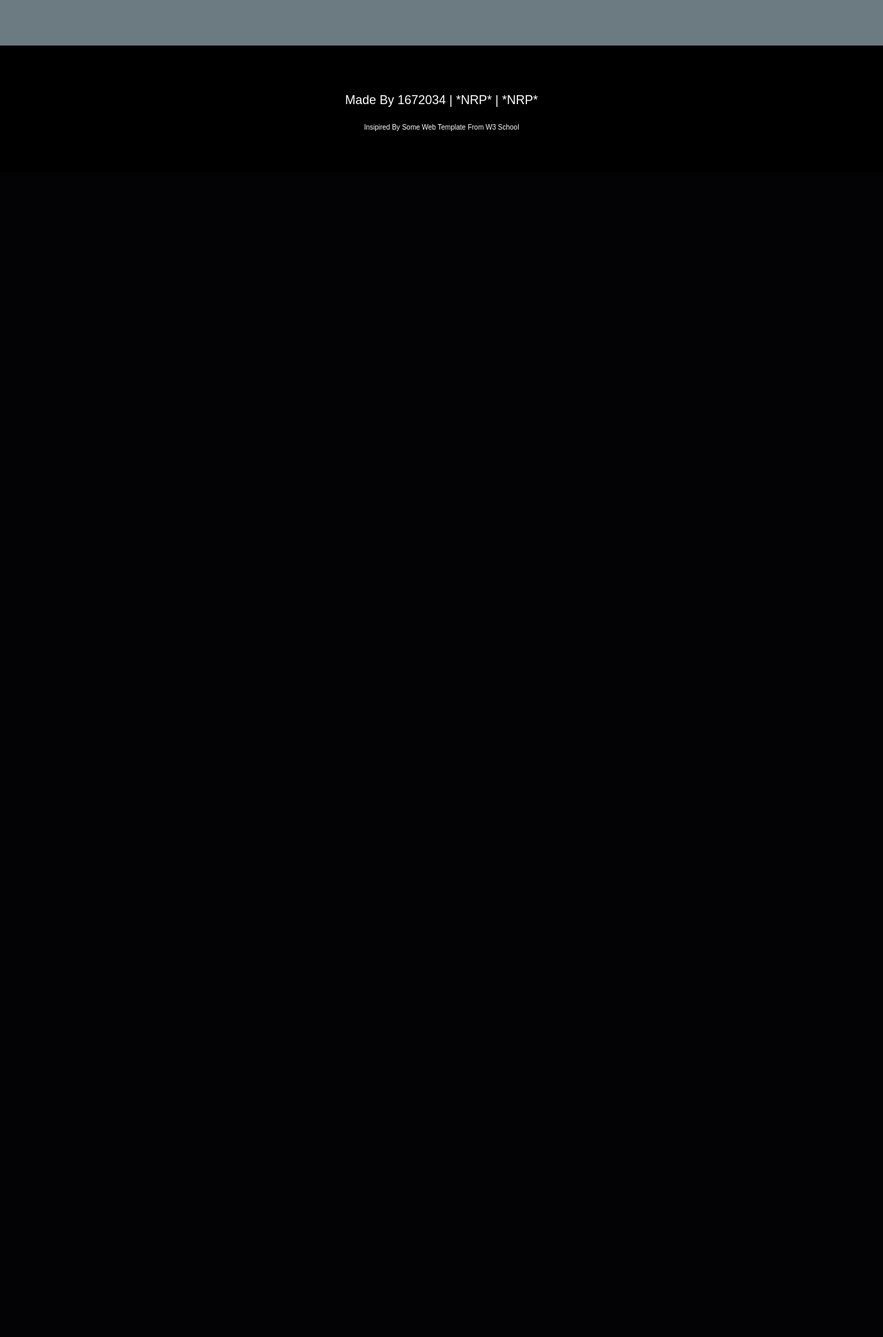
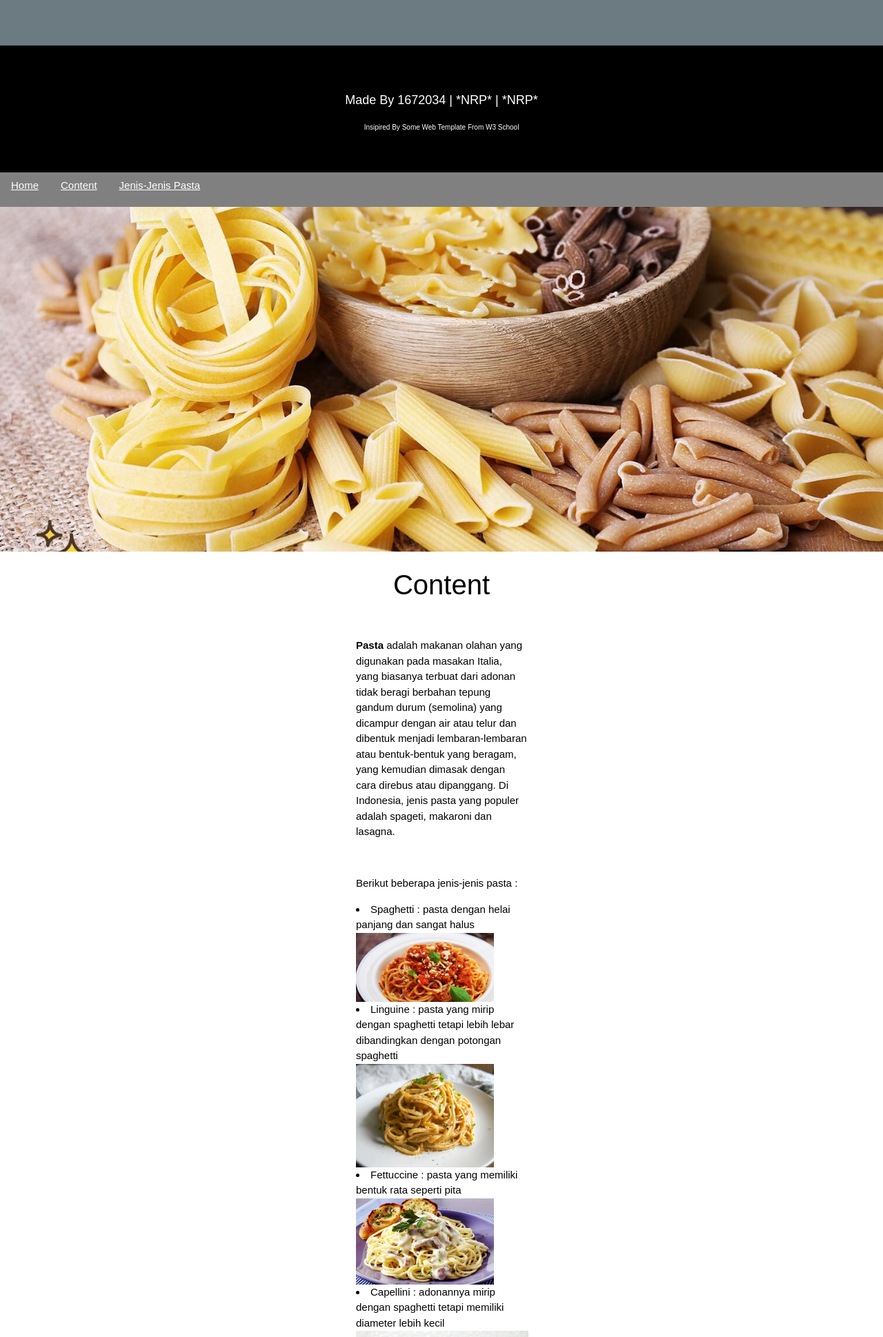
Before and after one commit to alfin7234/uts_pw1, a PHP site: page / in a window 1280 px wide. Shown: the part 2253-4192 px from the top of the page at 69% size. Before the commit the page ends 2443 px from the top, so only its background shows below. Run offline with PHP 8.4, Linux system fonts and the light colour scheme.

Commit message:
Update index.php
menambahkan halaman 2

```diff
--- a/uts6/index.php
+++ b/uts6/index.php
@@ -128,3 +128,63 @@ document.getElementById("myLink").click();
 
 </body>
 </html>
+
+<!-- Halaman 2 -->
+
+<!DOCTYPE html>
+<html>
+    <head>
+        <title>Halaman 2</title>
+        <link rel="stylesheet" href="css/web_style.css">
+    </head>
+    <body>
+        <nav class="nav" class="bar2:hover">
+            <a href="#1" class="bar" class=".bar:hover">Home</a>
+            <a href="#2" class="bar" class=".bar:hover">Content</a>
+            <a href="#3" class="bar" class=".bar:hover">Jenis-Jenis Pasta</a>
+        </nav>
+            <div class="img1">
+            <div class="text">
+            </div>
+        </div>
+            <article class="padding">
+                <h1 size="20px" id="2">Content</h1>
+                <br>
+                <p><b>Pasta</b> adalah makanan olahan yang digunakan pada masakan Italia, yang biasanya terbuat dari adonan tidak beragi berbahan tepung gandum durum (semolina) yang dicampur dengan air atau telur dan dibentuk menjadi lembaran-lembaran atau bentuk-bentuk yang beragam, yang kemudian dimasak dengan cara direbus atau dipanggang. Di Indonesia, jenis pasta yang populer adalah spageti, makaroni dan lasagna.</p>
+                <br>
+                <p id="3">Berikut beberapa jenis-jenis pasta :</p>
+                <table>
+                    <li>Spaghetti : pasta dengan helai panjang dan sangat halus</li>
+                    <img src="images/spaghetti.jpg" width="200px" height="100px">
+                    <li>Linguine : pasta yang mirip dengan spaghetti tetapi lebih lebar dibandingkan dengan potongan spaghetti</li>
+                    <img src="images/linguine.jpg" width="200px" height="150px">
+                    <li>Fettuccine : pasta yang memiliki bentuk rata seperti pita</li>
+                    <img src="images/fettuccine.jpg" width="200px" height="125px">
+                    <li>Capellini : adonannya mirip dengan spaghetti tetapi memiliki diameter lebih kecil</li>
+                    <img src="images/capellini.jpg" width="250px" height="200px">
+                    <li>Bucatini : pasta yang mirip juga dengan spaghetti tetapi memiliki lubang di tengahnya</li>
+                    <img src="images/bucatini.jpg" width="200px" height="300px">
+                    <li>Ravioli : lembaran pasta ditumpuk membentuk kantung-kantung kecil</li>
+                    <img src="images/ravioli.jpg" width="200px" height="200px">
+                    <li>Tortellini : pasta berukuran kecil dan berbentuk seperti cincin</li>
+                    <img src="images/tortellini.jpg" width="225px" height="150px">
+                    <li>Fusilli : pasta yang memiliki bentuk seperti pembuka botol tetapi memiliki spiral lebih rapat</li>
+                    <img src="images/fusilli.jpg" width="225ps" height="150px">
+                    <li>Farfalle : pasta yang berbentuk dasi kupu-kupu</li>
+                    <img src="images/farfalle.jpg" width="250px" height="200px">
+                    <li>Conchiglie : pasta yang memiliki bentuk menyerupai kerang</li>
+                    <img src="images/conchiglie.jpg" width="200px" height="175px">
+                    <li>Gnocchi : pasta yang berbentuk seperti pangsit</li>
+                    <img src="images/gnocchi.jpg" width="275px" height="225px">
+                    <li>Penne : penne adalah jenis pasta berlubang, dinamai penne karena bentuknya yang mirip dengan pena</li>
+                    <img src="images/penne.jpg" width="225px" height="175px">
+                    <li>Ziti : pasta yang bentuknya mirip seperti penne tetapi memiliki potong lurus di bagian ujungnya</li>
+                    <img src="images/ziti.jpg" width="250px" height="200px">
+                    <li>Orecchiette : bentuk pasta yang mirip dengan telinga kecil</li>
+                    <img src="images/orecchiette.jpeg" width="200px" height="200px">
+                    <li>Lasagna : pasta yang berbentuk lembaran datar</li>
+                    <img src="images/lasagna.jpg" width="250px" height="200px">
+                </table>
+            </article>
+    </body>
+</html>
```
